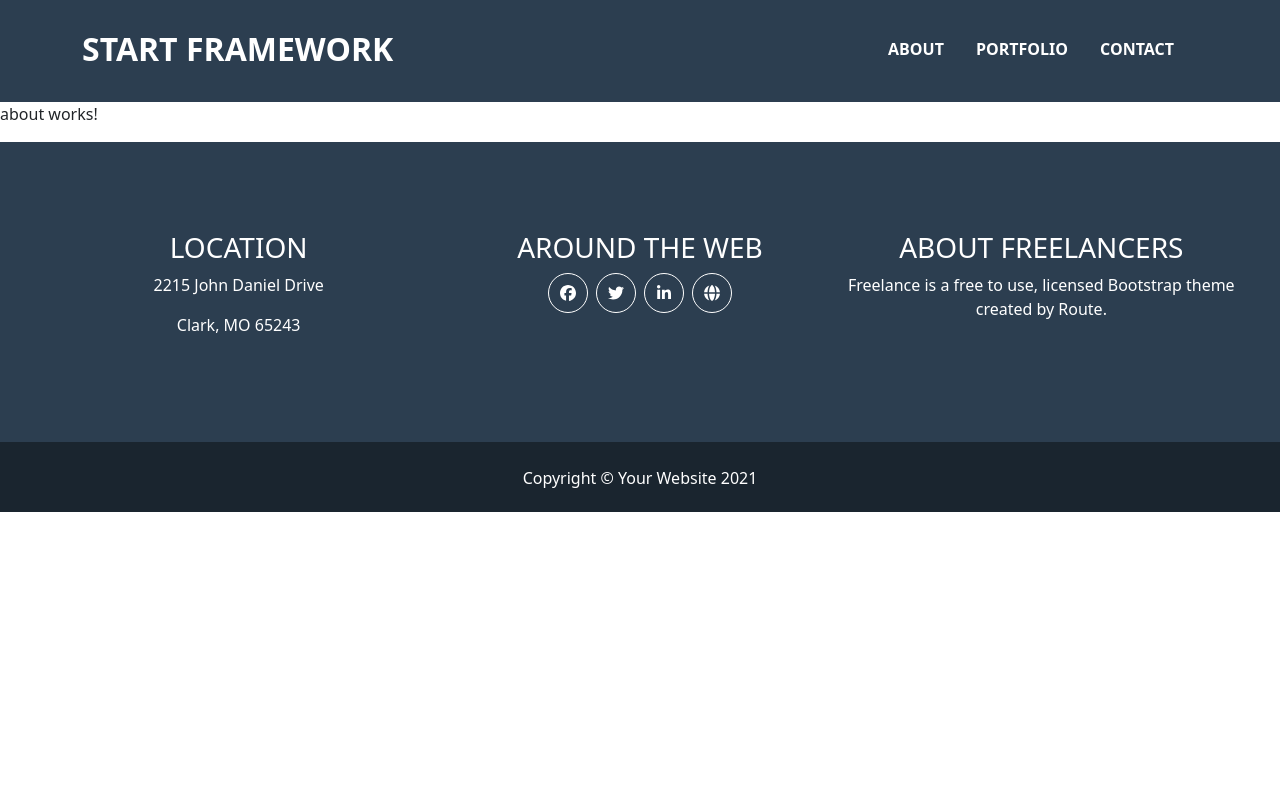
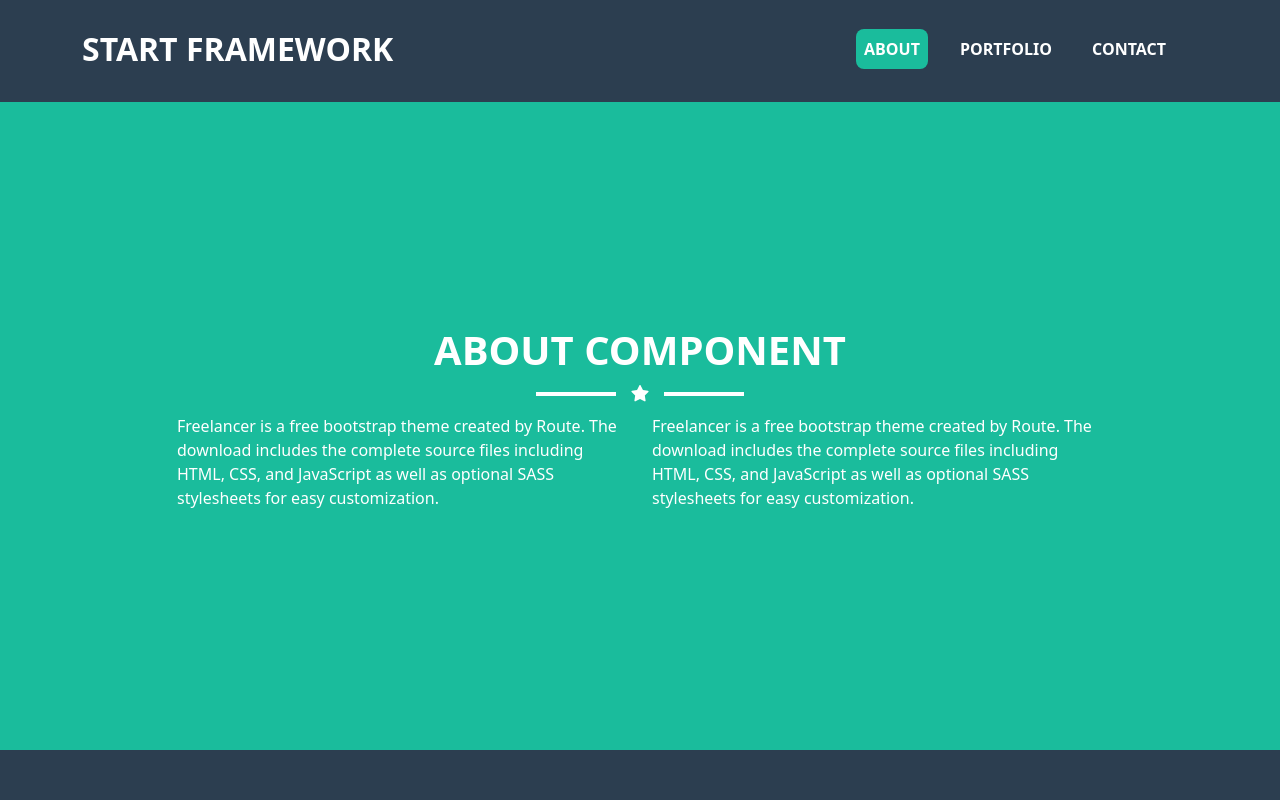
Before and after one commit to Amr-shawky/start-framework-angular, an Angular app: page /about in a window 1280 px wide. Shown: the top 800 px of the page. Built offline with nearby package versions, Linux system fonts and the light colour scheme.

Commit message:
feat: implement About component with FontAwesome star icon and enhance navbar links

```diff
--- a/src/app/component/about/about.css
+++ b/src/app/component/about/about.css
@@ -0,0 +1,33 @@
+*{
+    --primary-color: #1ABC9C;
+}
+.about {
+    background-color: var(--primary-color);
+    min-height: 81vh;
+}
+
+fa-icon {
+    position: relative;
+}
+fa-icon::before{
+    content: '';
+    background-color: #fff !important;
+    height: 4px;
+    width: 80px;
+    position: absolute;
+    top: 50%;
+    transform: translateY(-50%);
+    left: -95px;
+    z-index: 10;
+}
+fa-icon::after{
+    content: '';
+    background-color: #fff !important;
+    height: 4px;
+    width: 80px;
+    position: absolute;
+    top: 50%;
+    transform: translateY(-50%);
+    right: -95px;
+    z-index: 10;
+}
--- a/src/app/component/about/about.html
+++ b/src/app/component/about/about.html
@@ -1 +1,21 @@
-<p>about works!</p>
+<div class="about position-relative">
+  <div class="container">
+    <!-- how i can center the content vertically and horizontally -->
+     <!-- that's don't work -->
+
+    <div class="d-flex flex-column justify-content-center align-items-center text-white" style="min-height: 81vh;">
+        <h1 class="text-uppercase fw-bold">About Component</h1>
+        <div class="starseparator pb-2">
+          <fa-icon [icon]="faStar"></fa-icon>
+        </div>
+        <div class="row d-flex justify-content-center align-items-center">
+            <div class="col-5">
+                <p>Freelancer is a free bootstrap theme created by Route. The download includes the complete source files including HTML, CSS, and JavaScript as well as optional SASS stylesheets for easy customization.</p>
+            </div>
+            <div class="col-5">
+                <p>Freelancer is a free bootstrap theme created by Route. The download includes the complete source files including HTML, CSS, and JavaScript as well as optional SASS stylesheets for easy customization.</p>
+            </div>
+        </div>
+    </div>
+  </div>
+</div>
--- a/src/app/component/about/about.ts
+++ b/src/app/component/about/about.ts
@@ -1,11 +1,13 @@
 import { Component } from '@angular/core';
+import { FontAwesomeModule } from '@fortawesome/angular-fontawesome';
+import { faStar } from '@fortawesome/free-solid-svg-icons';
 
 @Component({
   selector: 'app-about',
-  imports: [],
+  imports: [FontAwesomeModule],
   templateUrl: './about.html',
   styleUrl: './about.css'
 })
 export class About {
-
+faStar = faStar;
 }
--- a/src/app/component/navbar/navbar.css
+++ b/src/app/component/navbar/navbar.css
@@ -4,3 +4,6 @@
 nav{
     background-color: var(--primary-color) !important;
 }
+.active {
+    background-color:#1abc9c !important;
+}
--- a/src/app/component/navbar/navbar.html
+++ b/src/app/component/navbar/navbar.html
@@ -1,6 +1,6 @@
 <nav class="navbar navbar-expand-lg bg-body-tertiary text-uppercase pt-1">
   <div class="container fw-bold py-3 ">
-    <a class="navbar-brand text-white fs-2" href="#">Start Framework</a>
+    <a class="navbar-brand text-white fs-2" >Start Framework</a>
     <button
       class="navbar-toggler"
       type="button"
@@ -15,13 +15,19 @@
     <div class="collapse navbar-collapse" id="navbarNav">
       <ul class="navbar-nav ms-auto">
         <li class="nav-item ">
-          <a class="nav-link pe-4 text-white" href="#">about</a>
+          <a class="nav-link me-4 text-white" [routerLink]="['/about']" routerLinkActive="active rounded-3"
+          style="width: fit-content;"
+          >about</a>
         </li>
         <li class="nav-item">
-          <a class="nav-link pe-4 text-white" href="#">portfolio</a>
+          <a class="nav-link me-4 text-white" [routerLink]="['/portfolio']" routerLinkActive="active rounded-3"
+          style="width: fit-content;"
+          >portfolio</a>
         </li>
         <li class="nav-item">
-          <a class="nav-link pe-4 text-white" href="#">contact</a>
+          <a class="nav-link me-4 text-white" [routerLink]="['/contact']" routerLinkActive="active rounded-3"
+          style="width: fit-content;"
+          >contact</a>
         </li>
       </ul>
     </div>
--- a/src/app/component/navbar/navbar.ts
+++ b/src/app/component/navbar/navbar.ts
@@ -1,8 +1,9 @@
 import { Component } from '@angular/core';
+import { RouterLink, RouterLinkActive } from '@angular/router';
 
 @Component({
   selector: 'app-navbar',
-  imports: [],
+  imports: [RouterLink , RouterLinkActive],
   templateUrl: './navbar.html',
   styleUrl: './navbar.css'
 })
```
